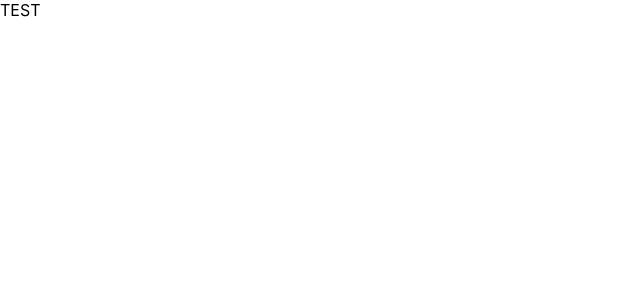
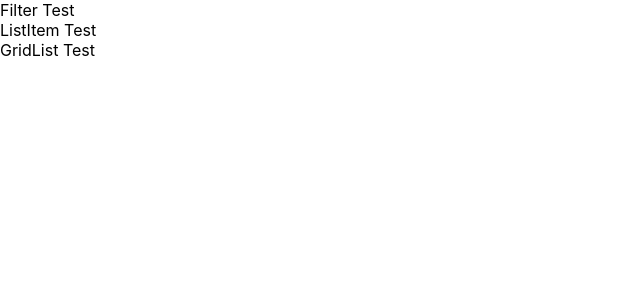
Before and after one commit to kwt1326/practice-filter-list-1, a React (Create React App) app: page / in a window 1280 px wide. Shown: the top 300 px of the page, without its empty margins (0-640 px from the left). Built offline with nearby package versions, Linux system fonts and the light colour scheme.

Commit message:
add: component, pages directory
fix
- ProductList -> pages/ProductList # 구조 변경으로 이동

add
- components # 작업할 컴포넌트 디렉토리 기본구조 생성
 - Filter
 - GridList
  - ListItem

```diff
--- a/src/App.tsx
+++ b/src/App.tsx
@@ -1,6 +1,6 @@
 import React from 'react';
 import { QueryClient, QueryClientProvider } from "react-query";
-import ProductList from './ProductList';
+import ProductList from './pages/ProductList';
 
 const queryClient = new QueryClient();
 
--- /dev/null
+++ b/src/components/Filter/index.tsx
@@ -0,0 +1,12 @@
+import React from 'react';
+import styles from './Filter.module.scss';
+
+function Filter() {
+  return (
+    <div className={styles.container}>
+      Filter Test
+    </div>
+  )
+}
+
+export default Filter;
--- /dev/null
+++ b/src/components/GridList/GridList.module.scss
@@ -0,0 +1,3 @@
+.container {
+  display: block;
+}
--- /dev/null
+++ b/src/components/GridList/ListItem/index.tsx
@@ -0,0 +1,12 @@
+import React from 'react';
+import styles from './ListItem.module.scss';
+
+function ListItem() {
+  return (
+    <div className={styles.container}>
+      ListItem Test
+    </div>
+  )
+}
+
+export default ListItem;
--- /dev/null
+++ b/src/components/GridList/index.tsx
@@ -0,0 +1,14 @@
+import React from 'react';
+import ListItem from './ListItem';
+import styles from './GridList.module.scss';
+
+function GridList() {
+  return (
+    <div className={styles.container}>
+      <ListItem />
+      GridList Test
+    </div>
+  )
+}
+
+export default GridList;
--- /dev/null
+++ b/src/pages/ProductList/ProductList.module.scss
@@ -0,0 +1,3 @@
+.container {
+  display: block;
+}
--- a/src/ProductList/index.tsx
+++ b/src/pages/ProductList/index.tsx
@@ -1,10 +1,14 @@
 import React from 'react';
+import Filter from '../../components/Filter';
+import GridList from '../../components/GridList';
+
 import styles from './ProductList.module.scss';
 
 function ProductList(params: any) {
   return (
     <div className={styles.container}>
-      TEST
+      <Filter />
+      <GridList />
     </div>
   )
 }
```
Also changed, not shown: src/components/Filter/Filter.module.scss (renamed from src/ProductList/ProductList.module.scss), src/components/GridList/ListItem/ListItem.module.scss (added).
